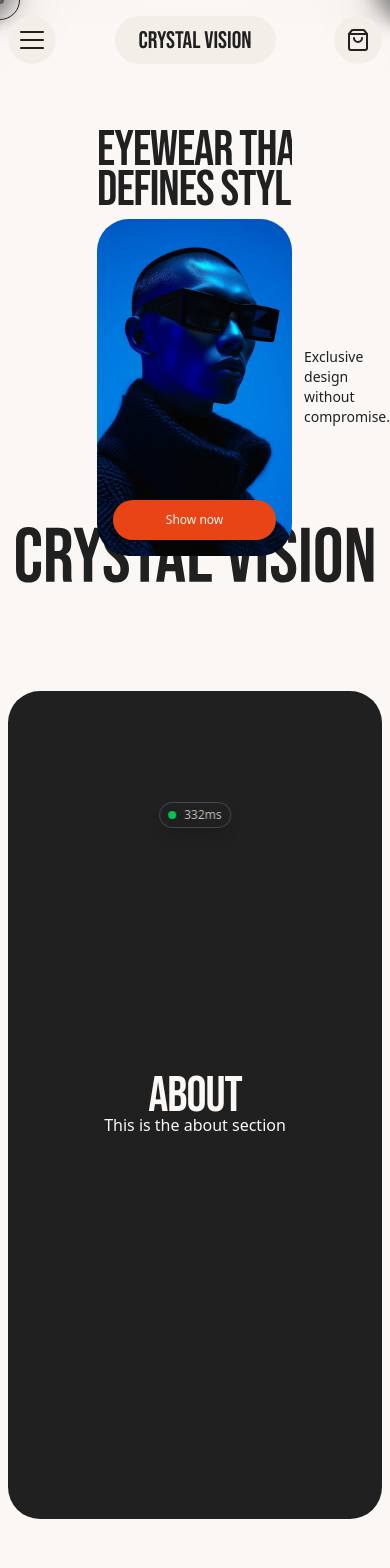
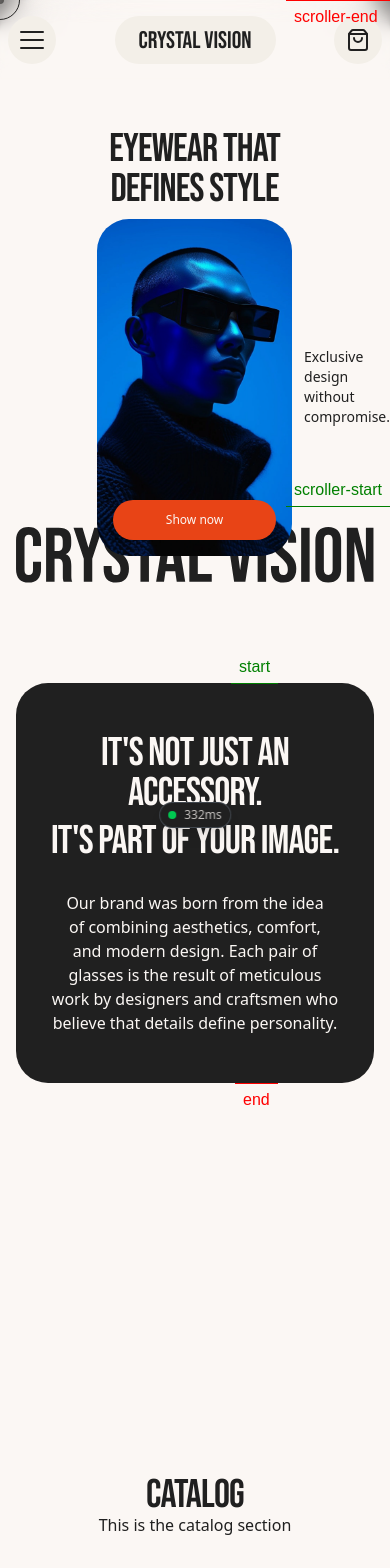
Before and after one commit to AugustinBriolon/CRYSTAL-VISION, a Next.js app: page / in a window 390 px wide. Shown: the top 1568 px of the page. Built offline with nearby package versions, Linux system fonts and the light colour scheme.

Commit message:
add anim for about section

```diff
--- a/components/layout/about.tsx
+++ b/components/layout/about.tsx
@@ -1,11 +1,52 @@
 import Section from '@/components/shared/sections';
+import { useFontReady } from '@/hooks/useFontReady';
+import { AboutRefs, animateAboutEntry } from '@/services/layout/about.service';
+import { useGSAP } from '@gsap/react';
+import { useRef } from 'react';
 
 export default function About() {
+  const isFontReady = useFontReady();
+  const refs: AboutRefs = {
+    sectionContainer: useRef<HTMLDivElement>(null),
+    divContainer: useRef<HTMLDivElement>(null),
+    title1: useRef<HTMLHeadingElement>(null),
+    title2: useRef<HTMLHeadingElement>(null),
+    description: useRef<HTMLParagraphElement>(null),
+  };
+
+  useGSAP(() => {
+    if (!isFontReady) return;
+    animateAboutEntry(refs);
+  }, [isFontReady]);
+
   return (
-    <Section color="white" id="about" className='p-2'>
-      <div className="flex h-full w-full flex-col items-center justify-center bg-black rounded-4xl">
-        <h2>About</h2>
-        <p>This is the about section</p>
+    <Section
+      ref={refs.sectionContainer}
+      className="h-fit! min-h-fit! px-4"
+      color="white"
+      id="about"
+    >
+      <div
+        ref={refs.divContainer}
+        className="flex h-full w-full origin-center flex-col items-center justify-center gap-8 rounded-4xl bg-black px-8 py-12 md:gap-16 md:py-24"
+      >
+        <div className="flex flex-col items-center justify-center gap-2">
+          <div className="overflow-hidden">
+            <h2 ref={refs.title1} className="text-center text-pretty">
+              IT'S NOT JUST AN ACCESSORY.
+            </h2>
+          </div>
+          <div className="overflow-hidden">
+            <h2 ref={refs.title2} className="text-center text-pretty">
+              IT'S PART OF YOUR IMAGE.
+            </h2>
+          </div>
+        </div>
+        <p ref={refs.description} className="text-center text-balance text-white md:max-w-1/2">
+          Our brand was born from the idea of combining aesthetics, comfort, and modern design. Each
+          pair of glasses is the result of meticulous work by designers and craftsmen who believe
+          that details define personality.
+        </p>
       </div>
     </Section>
   );
--- a/components/layout/hero.tsx
+++ b/components/layout/hero.tsx
@@ -56,7 +56,7 @@ export default function Hero() {
               width={1000}
             />
             <div className="absolute right-0 bottom-4 w-full px-4">
-              <Button className="bg-orange w-full justify-center px-6 py-3 text-xs font-medium whitespace-nowrap text-white">
+              <Button className="bg-orange w-full justify-center px-6 py-3 text-xs font-medium whitespace-nowrap text-white md:text-base">
                 Show now
               </Button>
             </div>
--- a/components/shared/sections.tsx
+++ b/components/shared/sections.tsx
@@ -20,6 +20,4 @@ const Section = forwardRef<
   );
 });
 
-Section.displayName = 'Section';
-
 export default Section;
--- /dev/null
+++ b/hooks/useFontReady.ts
@@ -0,0 +1,21 @@
+import { useEffect, useState } from 'react';
+
+export function useFontReady() {
+  const [ready, setReady] = useState(false);
+
+  useEffect(() => {
+    let cancelled = false;
+    if ('fonts' in document) {
+      document.fonts.ready.then(() => {
+        if (!cancelled) setReady(true);
+      });
+    } else {
+      setReady(true);
+    }
+    return () => {
+      cancelled = true;
+    };
+  }, []);
+
+  return ready;
+}
--- /dev/null
+++ b/services/layout/about.service.ts
@@ -0,0 +1,74 @@
+import gsap from 'gsap';
+import SplitText from 'gsap/dist/SplitText';
+
+export interface AboutRefs {
+  sectionContainer: React.RefObject<HTMLDivElement | null>;
+  divContainer: React.RefObject<HTMLDivElement | null>;
+  title1: React.RefObject<HTMLHeadingElement | null>;
+  title2: React.RefObject<HTMLHeadingElement | null>;
+  description: React.RefObject<HTMLParagraphElement | null>;
+}
+
+export const animateAboutEntry = (refs: AboutRefs) => {
+  const isMobile = window.innerWidth <= 768;
+
+  gsap.set(refs.divContainer.current, {
+    scaleY: 0.5,
+    scaleX: isMobile ? 0 : 0.25,
+  });
+
+  const splitTitle1Instance = SplitText.create(refs.title1.current, {
+    type: 'lines, words',
+    mask: 'lines',
+  });
+  gsap.set(splitTitle1Instance.lines, { yPercent: 100 });
+
+  const splitTitle2Instance = SplitText.create(refs.title2.current, {
+    type: 'lines, words',
+    mask: 'lines',
+  });
+  gsap.set(splitTitle2Instance.lines, { yPercent: 100 });
+
+  const splitTextInstance = SplitText.create(refs.description.current, {
+    type: 'lines, words',
+    mask: 'lines',
+  });
+  gsap.set(splitTextInstance.lines, { yPercent: 100 });
+
+  const timeline = gsap.timeline({
+    scrollTrigger: {
+      trigger: refs.sectionContainer.current,
+      start: isMobile ? 'top 60%' : 'top 80%',
+      end: 'bottom top',
+      markers: true,
+    },
+  });
+
+  timeline
+    .to(refs.divContainer.current, {
+      scaleY: 1,
+      scaleX: 1,
+      duration: 1.2,
+      ease: 'power4.out',
+    })
+    .to(
+      [splitTitle1Instance.lines, splitTitle2Instance.lines],
+      {
+        yPercent: 0,
+        duration: 0.6,
+        stagger: 0.05,
+        ease: 'power3.out',
+      },
+      '-=0.4',
+    )
+    .to(
+      splitTextInstance.lines,
+      {
+        yPercent: 0,
+        stagger: 0.05,
+        duration: 0.8,
+        ease: 'power3.out',
+      },
+      '-=0.2',
+    );
+};
--- a/services/layout/header.service.ts
+++ b/services/layout/header.service.ts
@@ -5,12 +5,14 @@ type ScrollConfig = {
   duration: number;
   lerp: number;
   lock: boolean;
+  offset: number;
 };
 
 export const SCROLL_CONFIG: ScrollConfig = {
   duration: 1.2,
   lerp: 0.08,
   lock: true,
+  offset: -100,
 };
 
 export const easing = (t: number): number => {
@@ -104,6 +106,7 @@ export type LenisInstance = {
       lerp?: number;
       easing?: (t: number) => number;
       lock?: boolean;
+      offset?: number;
     },
   ) => void;
   stop: () => void;
@@ -118,6 +121,7 @@ export const scrollToSection = (lenis: LenisInstance | null | undefined, id: str
     lerp: SCROLL_CONFIG.lerp,
     easing,
     lock: SCROLL_CONFIG.lock,
+    offset: SCROLL_CONFIG.offset,
   });
 };
 
--- a/services/layout/hero.service.ts
+++ b/services/layout/hero.service.ts
@@ -44,7 +44,7 @@ export const animateHeroEntry = (refs: HeroRefs) => {
       {
         yPercent: 0,
         scale: 1,
-        duration: 1.2,
+        duration: 0.8,
         ease: 'power3.inOut',
       },
       '-=0.8',
@@ -56,7 +56,7 @@ export const animateHeroEntry = (refs: HeroRefs) => {
         duration: 0.8,
         ease: 'power3.inOut',
       },
-      '-=0.4',
+      '<',
     )
     .to(
       refs.image.current,
@@ -79,6 +79,7 @@ export const animateHeroEntry = (refs: HeroRefs) => {
         duration: 0.8,
         stagger: 0.05,
         ease: 'power3.inOut',
-      }, '<',
+      },
+      '-=0.4',
     );
 };
--- a/styles/components/_typography.scss
+++ b/styles/components/_typography.scss
@@ -36,7 +36,7 @@ h1 {
 
 .h2,
 h2 {
-  font-size: clamp(50px, 7vw, 125px);
+  font-size: clamp(40px, 6vw, 125px);
   line-height: clamp(40px, 5vw, 100px);
 }
 
```
